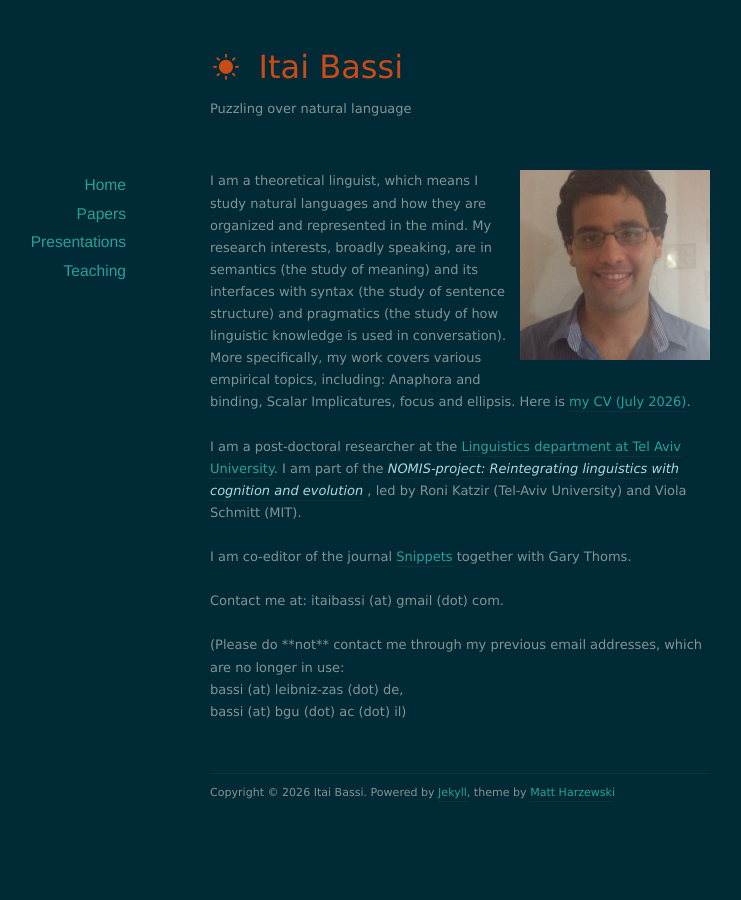
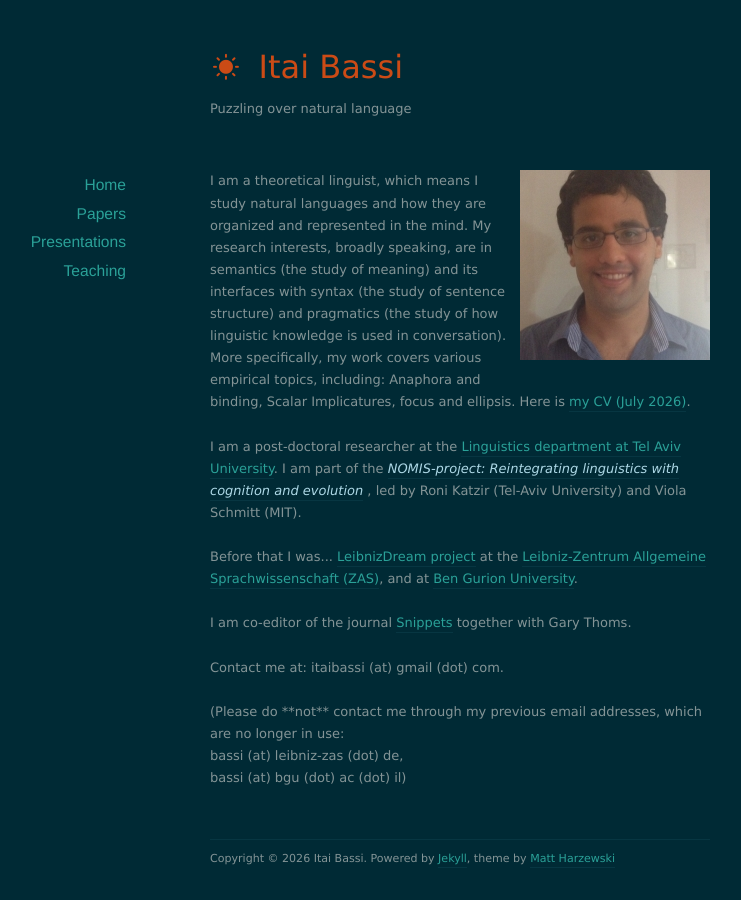
Before and after one commit to itaibassi/itaibassi.github.io, a Jekyll site: the page built from index.html, in a window 1280 px wide. Shown: the whole page, without its empty margins (180-921 px from the left). Built offline with Jekyll 4.4.1, drawn with Linux system fonts in a browser that asks for light colours; nearby versions of some CDN libraries; the list of posts is cut into pages by our own code.

Commit message:
Update index.html

```diff
--- a/index.html
+++ b/index.html
@@ -14,6 +14,13 @@
 , led by Roni Katzir (Tel-Aviv University) and Viola Schmitt (MIT).
 
 
+
+
+
+<br><br>
+
+Before that I was... <a href="https://leibnizdream.eu">LeibnizDream project</a>
+ at the   <a href="https://www.leibniz-zas.de/en/about-us/institute">Leibniz-Zentrum Allgemeine Sprachwissenschaft (ZAS)</a>, and at <a href="https://in.bgu.ac.il/en/humsos/flit/Pages/default.aspx">Ben Gurion University</a>.
 
  <br><br>
 
```
